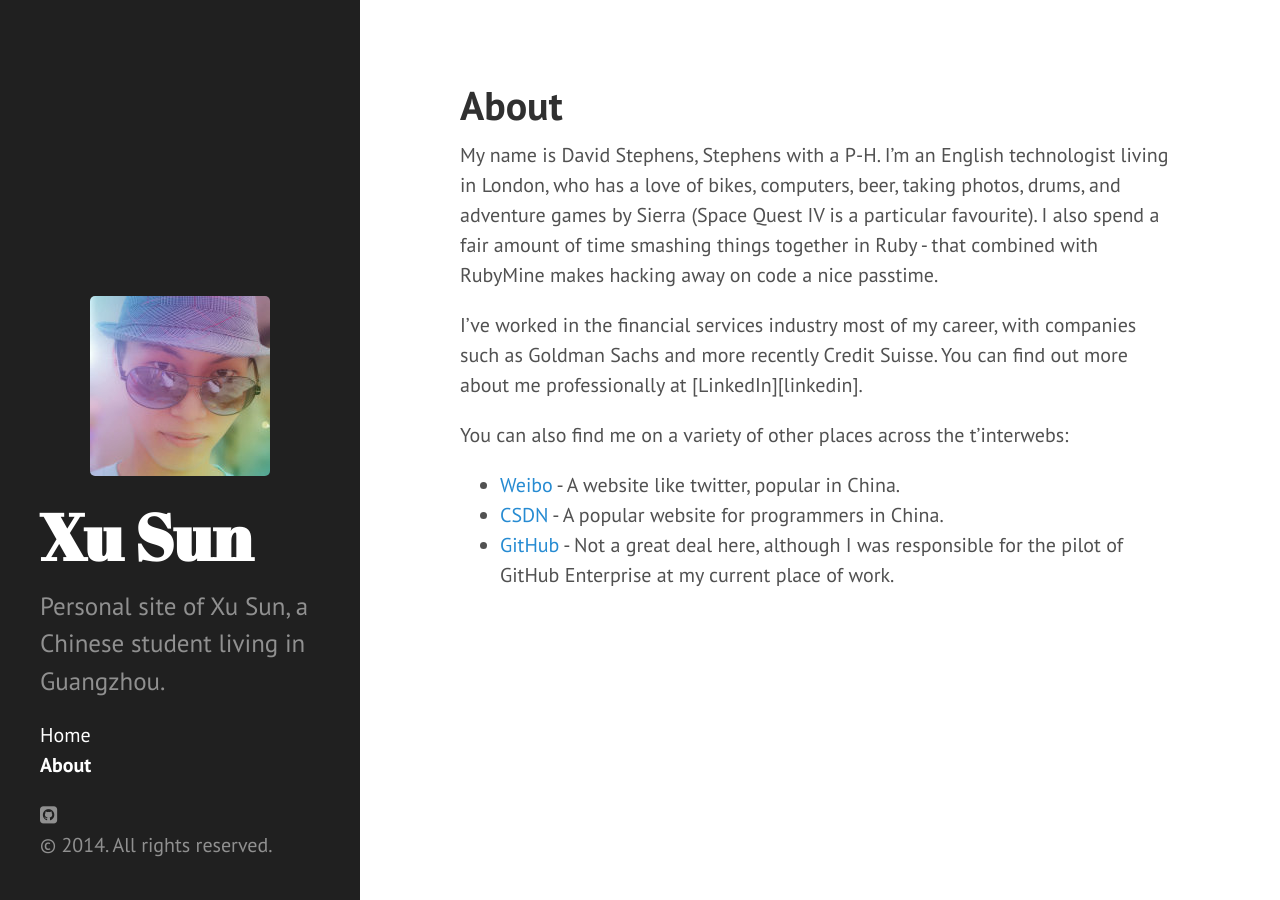
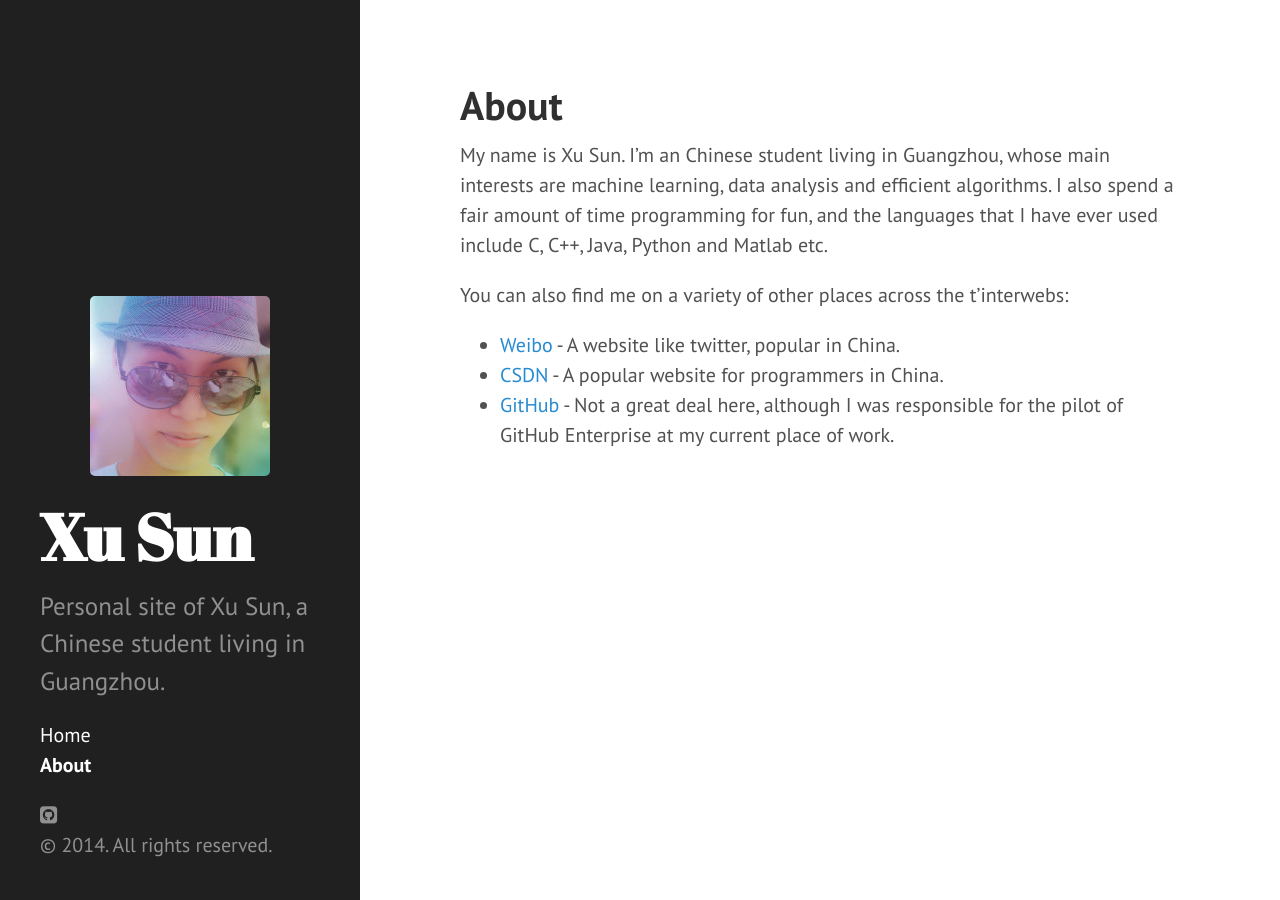
Before and after one commit to PamixSun/pamixsun.github.io, a Jekyll site: the page built from about.md, in a window 1280 px wide. Built offline with Jekyll 4.4.1, drawn with Linux system fonts in a browser that asks for light colours; nearby versions of some CDN libraries.

Commit message:
improve home5

```diff
--- a/about.md
+++ b/about.md
@@ -4,12 +4,8 @@ title: About
 permalink: /about/
 ---
 
-My name is David Stephens, Stephens with a P-H. I'm an English technologist living in London, who has a love of bikes, computers, beer,
-taking photos, drums, and adventure games by Sierra (Space Quest IV is a particular favourite). I also spend a fair amount of time smashing things
-together in Ruby - that combined with RubyMine makes hacking away on code a nice passtime.
-
-I've worked in the financial services industry most of my career, with companies such as Goldman Sachs and more recently Credit Suisse. You can
-find out more about me professionally at [LinkedIn][linkedin].
+My name is Xu Sun. I'm an Chinese student living in Guangzhou, whose main interests are machine learning, data analysis and efficient algorithms.
+I also spend a fair amount of time programming for fun, and the languages that I have ever used include C, C++, Java, Python and Matlab etc.
 
 You can also find me on a variety of other places across the t'interwebs:
 
```
